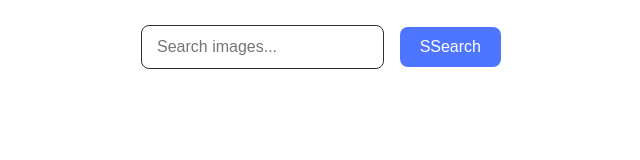
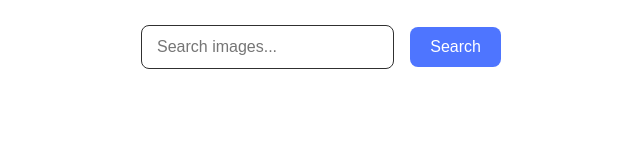
Before and after one commit to Evgeniy0701/goit-js-hw-12, a website built with Vite: page src/index.html in a window 1280 px wide. Shown: the full height of the page, 319-959 px from the left. Built offline with nearby package versions, Linux system fonts and the light colour scheme; what simplelightbox would draw is missing.

Commit message:
Update index.html

```diff
--- a/src/index.html
+++ b/src/index.html
@@ -19,7 +19,7 @@
               placeholder="Search images..."
               required
             />
-            <button class="search-button" type="submit">SSearch</button>
+            <button class="search-button" type="submit">Search</button>
           </form>
 
           <ul class="gallery"></ul>
```
